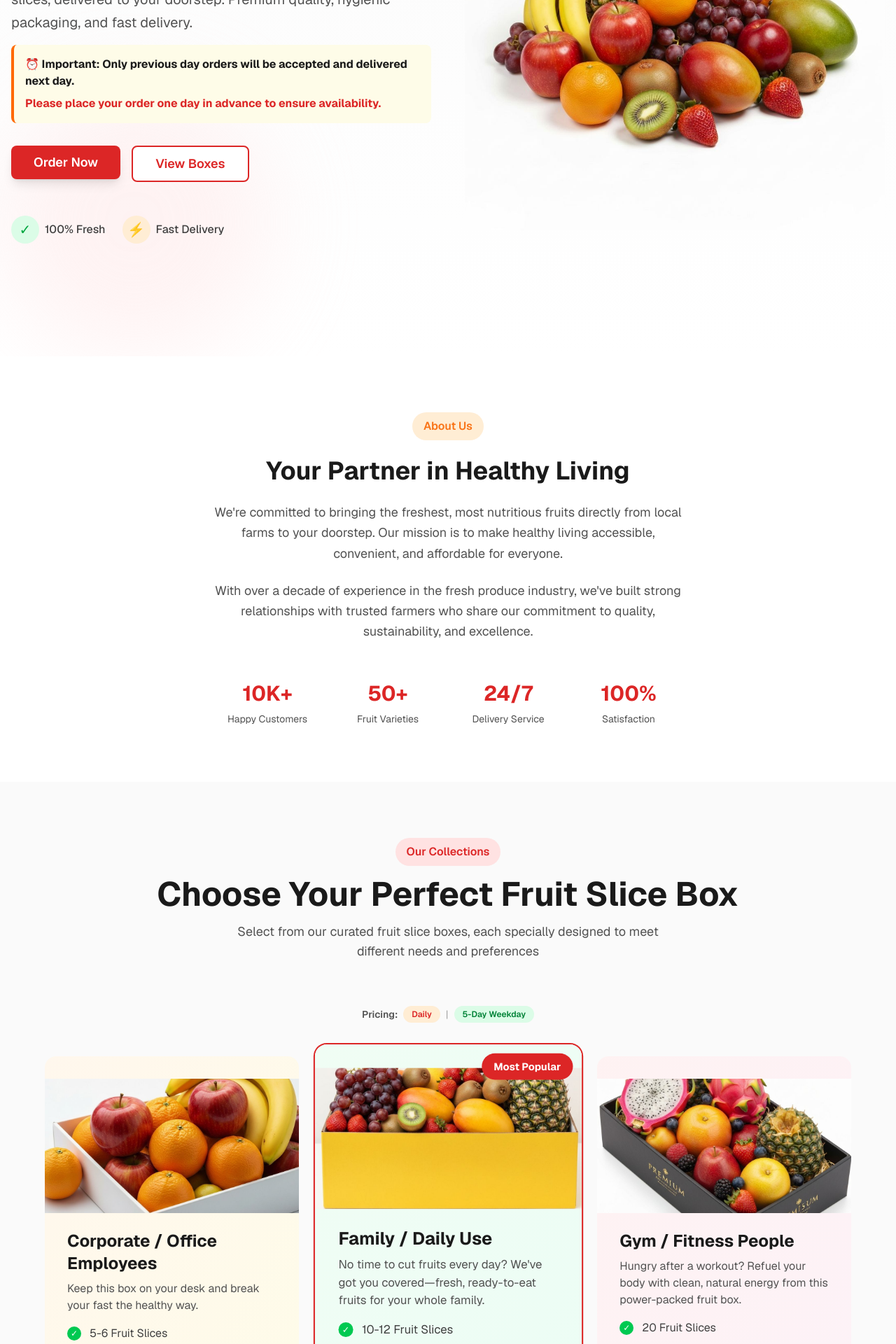
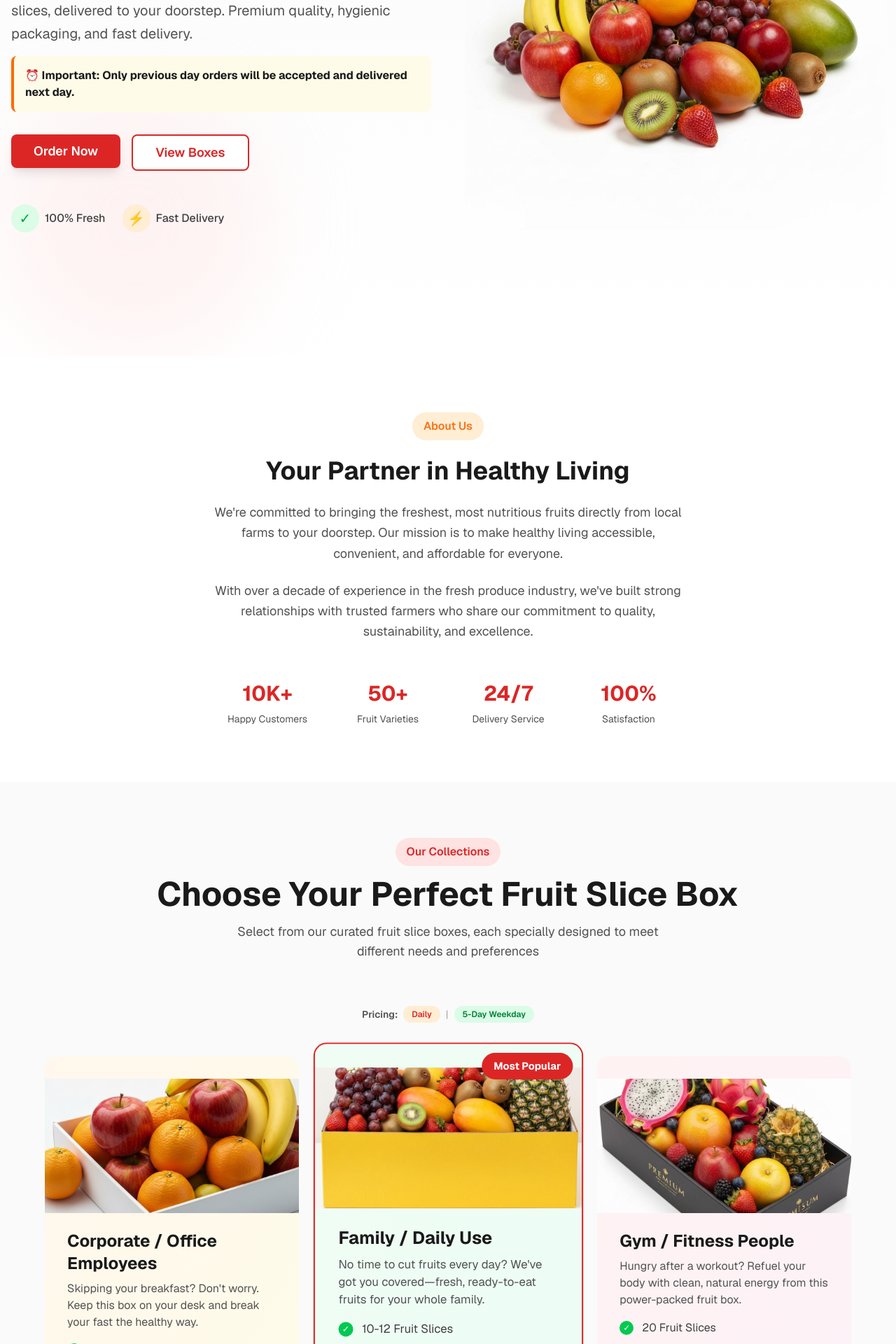
Before and after one commit to jjf101296/fruitbox, a Next.js app: page / in a window 1280 px wide. Shown: the part 580-2500 px from the top of the page at 70% size. Built offline with nearby package versions, Linux system fonts and the light colour scheme.

Commit message:
feat: update Hero section and Corporate box descriptions
Remove outdated order notice and enhance box description.

```diff
--- a/components/FruitBoxes.tsx
+++ b/components/FruitBoxes.tsx
@@ -9,7 +9,7 @@ const boxes = [
     name: "Corporate / Office Employees",
     price: "₹75",
     weekdayPrice: "₹375",
-    description: "Keep this box on your desk and break your fast the healthy way.",
+    description: "Skipping your breakfast? Don't worry. Keep this box on your desk and break your fast the healthy way.",
     features: ["5-6 Fruit Slices", "Daily freshness", "Mixed variety"],
     image: "/daily-box.jpg",
     color: "from-orange-50 to-yellow-50",
--- a/components/Hero.tsx
+++ b/components/Hero.tsx
@@ -37,9 +37,6 @@ export default function Hero() {
             <div className="bg-yellow-50 border-l-4 border-orange-500 p-4 rounded-lg">
               <p className="text-sm sm:text-base text-foreground font-bold">
                 ⏰ Important: Only previous day orders will be accepted and delivered next day.
-              </p>
-              <p className="text-sm sm:text-base text-primary font-bold mt-2">
-                Please place your order one day in advance to ensure availability.
               </p>
             </div>
           </div>
```
